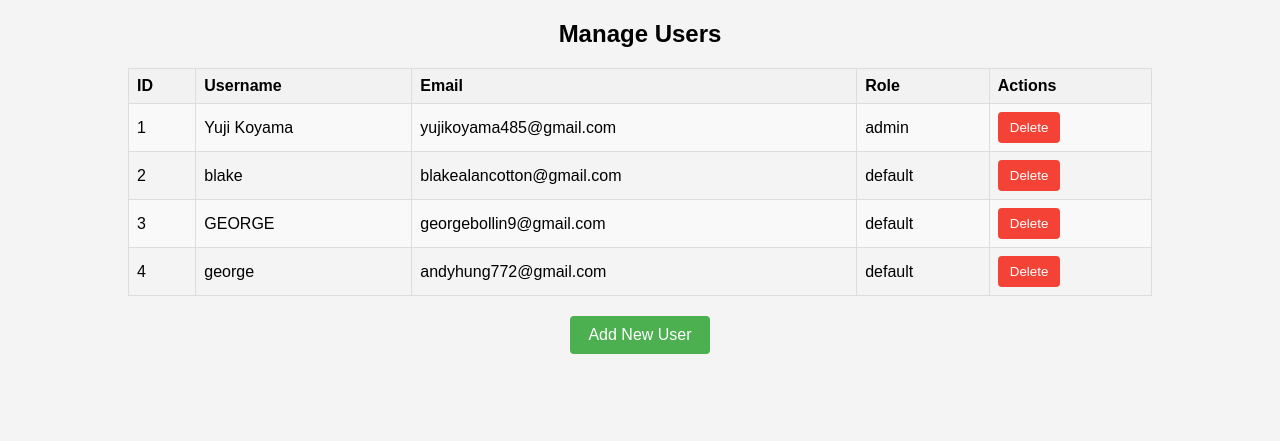
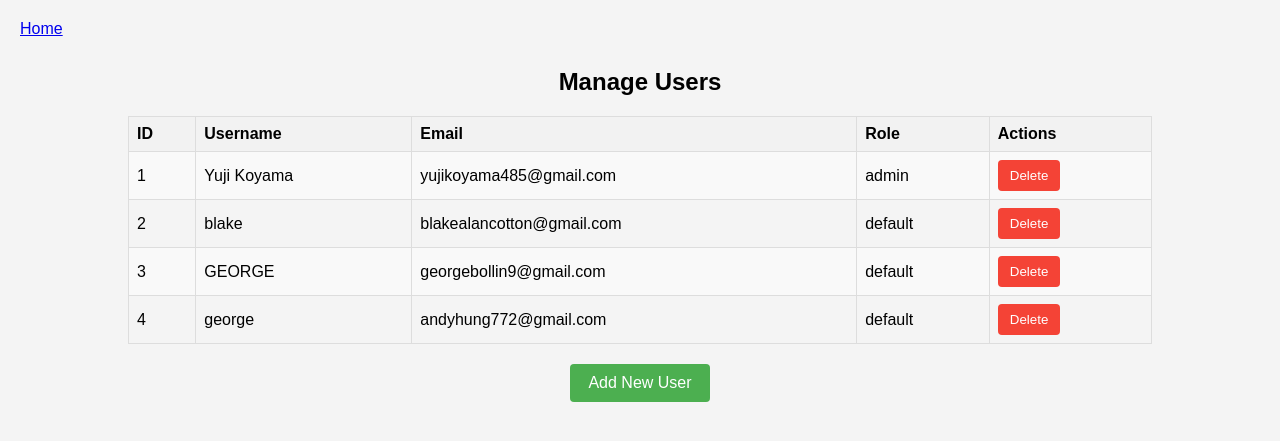
Before and after one commit to kohhash/RBAC, a Flask app: page /admin/users in a window 1280 px wide. Shown: the top 441 px of the page. Run offline with Flask 2, Linux system fonts and the light colour scheme; a user stored in the database is signed in; data comes from the database, SQL or seed files in the repository; some libraries are stand-ins or nearby versions.

Commit message:
chore: add home link to admin users

```diff
--- a/templates/admin_manage_users.html
+++ b/templates/admin_manage_users.html
@@ -22,7 +22,8 @@
         border-collapse: collapse;
       }
 
-        th, td {
+      th,
+      td {
         border: 1px solid #ddd;
         padding: 8px;
         text-align: left;
@@ -57,24 +58,32 @@
         background-color: #d32f2f;
       }
 
-        a {
+      .a-link {
         display: block;
         width: 120px;
         margin: 20px auto;
         text-align: center;
-            background-color: #4CAF50;
+        background-color: #4caf50;
         color: white;
         padding: 10px;
         text-decoration: none;
         border-radius: 4px;
       }
 
-        a:hover {
+      .a-link:hover {
         background-color: #45a049;
+      }
+
+      .home-btn {
+        padding: 10px;
+        margin: 10px;
       }
     </style>
   </head>
   <body>
+    <div class="home-btn">
+      <a href="{{ url_for('home') }}">Home</a>
+    </div>
     <h2>Manage Users</h2>
     <table>
       <tr>
@@ -91,15 +100,22 @@
         <td>{{ user.email }}</td>
         <td>{{ user.role }}</td>
         <td>
-                <form action="{{ url_for('admin_delete_user', user_id=user.id) }}" method="post">
+          <form
+            action="{{ url_for('admin_delete_user', user_id=user.id) }}"
+            method="post"
+          >
             <input type="hidden" name="csrf_token" value="{{ csrf_token() }}" />
-                    <input type="submit" value="Delete" onclick="return confirm('Are you sure you want to delete this user?');" />
+            <input
+              type="submit"
+              value="Delete"
+              onclick="return confirm('Are you sure you want to delete this user?');"
+            />
           </form>
         </td>
       </tr>
       {% endfor %}
     </table>
 
-    <a href="{{ url_for('admin_add_user') }}">Add New User</a>
+    <a href="{{ url_for('admin_add_user') }}" class="a-link">Add New User</a>
   </body>
 </html>
```
Lines whose indentation alone changed are shown as unchanged.
